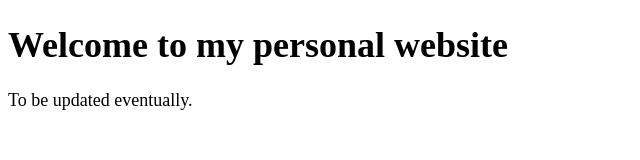
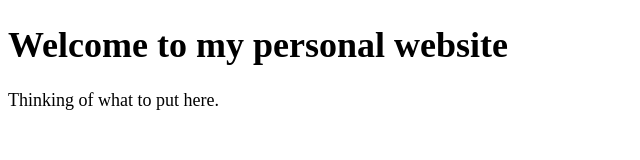
Before and after one commit to jtl999/jtl999.github.io, a plain HTML site: page index.htm in a window 1280 px wide. Shown: the full height of the page, 0-640 px from the left. Drawn offline with Linux system fonts and the light colour scheme.

Commit message:
changed tedxt

```diff
--- a/index.htm
+++ b/index.htm
@@ -11,7 +11,7 @@
             }
         </style>
 
-        <p>To be updated eventually.</p>
+        <p>Thinking of what to put here.</p>
 
 </head>
 <body>
```
